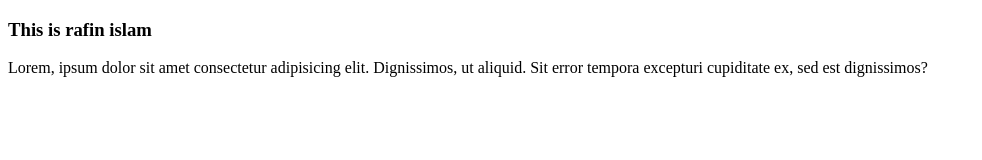
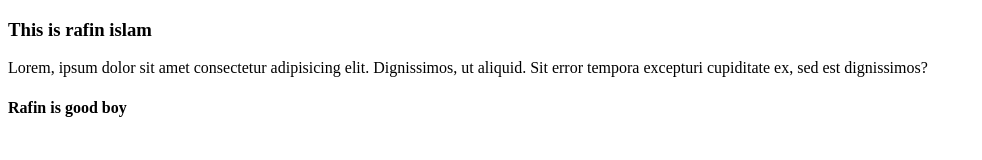
Before and after one commit to rafin11740/short-repo, a plain HTML site: page index.html in a window 1280 px wide. Shown: the whole page, without its empty margins (0-982 px from the left). Drawn offline with Linux system fonts and the light colour scheme.

Commit message:
rafin added

```diff
--- a/index.html
+++ b/index.html
@@ -8,5 +8,6 @@
 <body>
     <h3>This is rafin islam </h3>
     <p>Lorem, ipsum dolor sit amet consectetur adipisicing elit. Dignissimos, ut aliquid. Sit error tempora excepturi cupiditate ex, sed est dignissimos?</p>
+    <h4>Rafin is good boy</h4>
 </body>
 </html>
```
